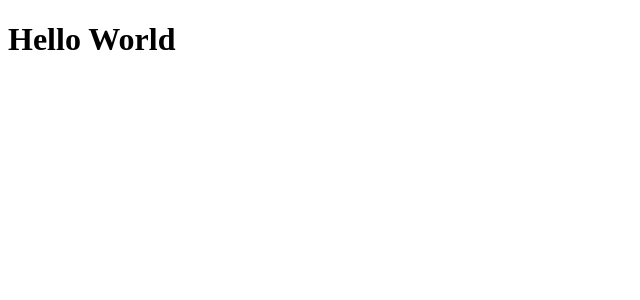
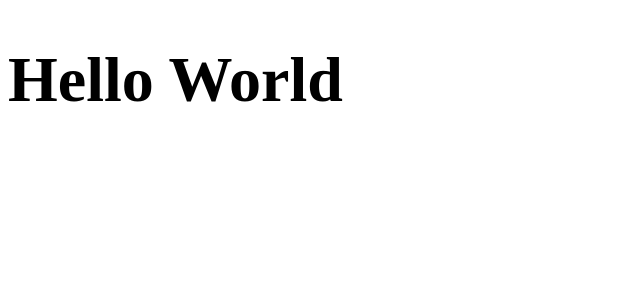
Before and after one commit to victorassiso/dt-money, a React (Create React App) app: page / in a window 1280 px wide. Shown: the top 300 px of the page, without its empty margins (0-640 px from the left). Built offline with nearby package versions, Linux system fonts and the light colour scheme.

Commit message:
Installing Styled Components

```diff
--- a/package.json
+++ b/package.json
@@ -6,6 +6,7 @@
     "react": "^17.0.2",
     "react-dom": "^17.0.2",
     "react-scripts": "4.0.3",
+    "styled-components": "^5.3.0",
     "web-vitals": "^1.0.1"
   },
   "devDependencies": {
@@ -16,6 +17,7 @@
     "@types/node": "^12.0.0",
     "@types/react": "^17.0.0",
     "@types/react-dom": "^17.0.0",
+    "@types/styled-components": "^5.1.12",
     "typescript": "^4.1.2"
   },
   "scripts": {
--- /dev/null
+++ b/src/App.css
@@ -0,0 +1,3 @@
+.title {
+  font-size: 64px;
+}
--- a/src/App.tsx
+++ b/src/App.tsx
@@ -1,7 +1,8 @@
+import "./App.css";
 export function App() {
   return (
     <div className="App">
-      <h1>Hello World</h1>
+      <h1 className="title">Hello World</h1>
     </div>
   );
 }
```
Also changed, not shown: 1 other file (tests, documents, lock files or other folders).
